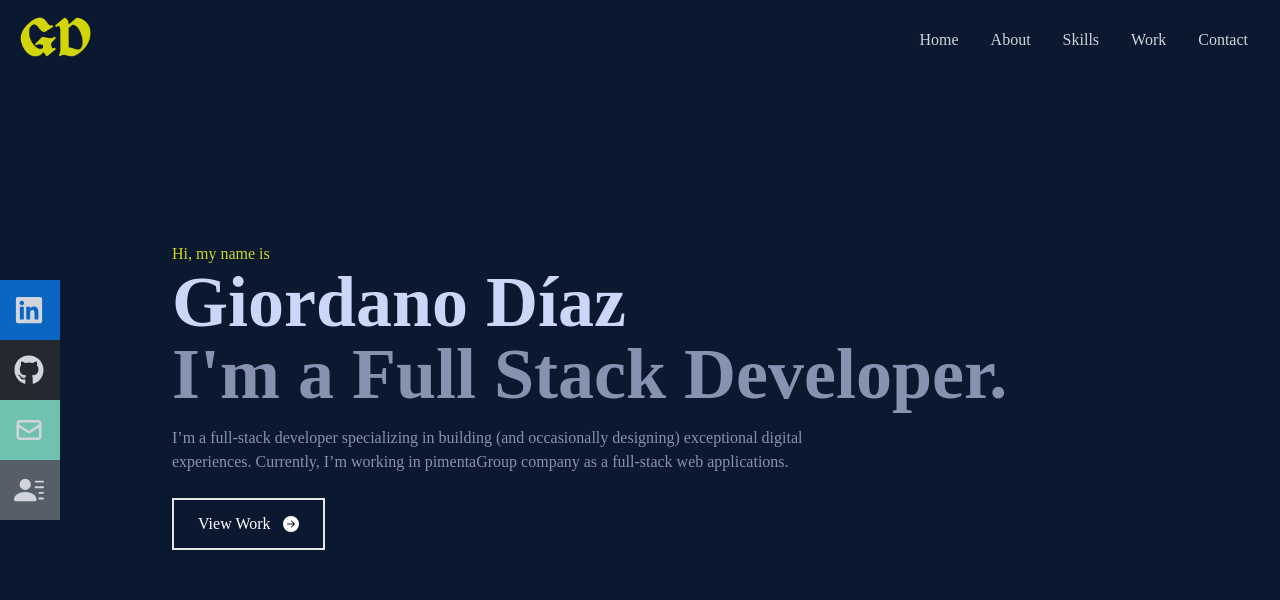
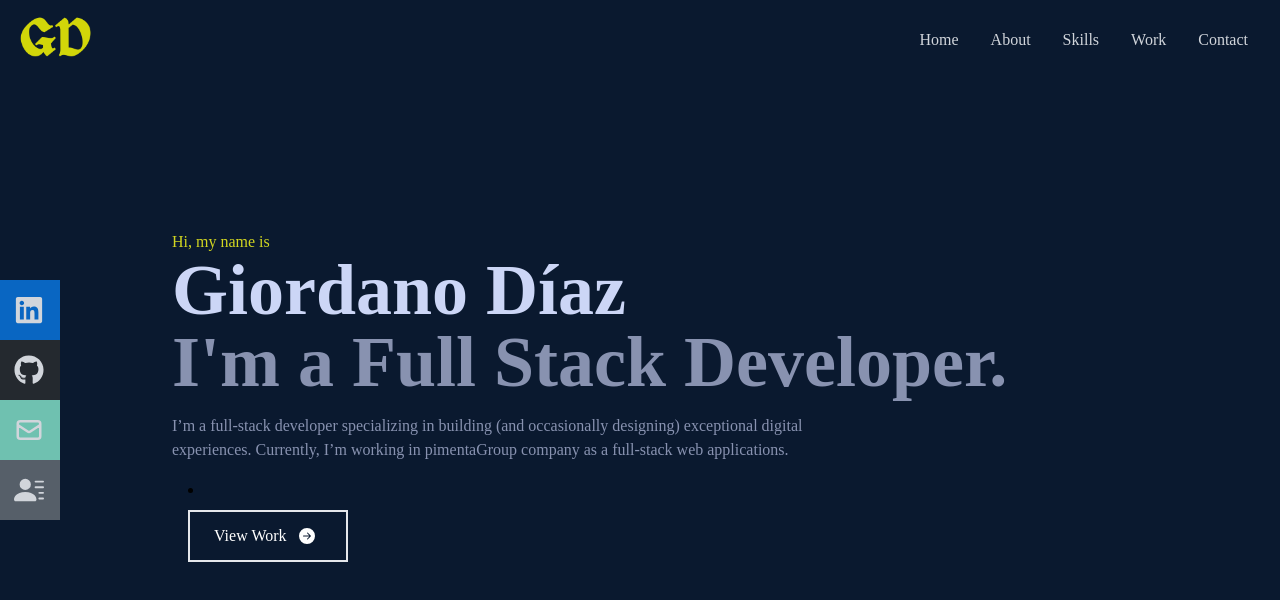
Before and after one commit to diazgio/diazgio.github.io, a React (Create React App) app: page / in a window 1280 px wide. Shown: the top 600 px of the page. Built offline with nearby package versions, Linux system fonts and the light colour scheme.

Commit message:
Fix view work link

```diff
--- a/src/components/Home.jsx
+++ b/src/components/Home.jsx
@@ -1,5 +1,6 @@
 import React from 'react';
 import { BsFillArrowRightCircleFill } from 'react-icons/bs';
+import { Link } from 'react-scroll';
 
 const Home = () => {
   return (
@@ -18,14 +19,14 @@ const Home = () => {
           designing) exceptional digital experiences. Currently, I’m working in
           pimentaGroup company as a full-stack web applications.
         </p>
-        <div>
-          <button className='text-white group border-2 px-6 py-3 my-2 flex items-center hover:bg-[#D2D621] hover:border-[#D2D621] hover:font-bold'>
+        <li>
+          <Link to='about' className='text-white group w-40 hover:w-[162px] border-2 px-6 py-3 my-2 flex items-center hover:bg-[#D2D621] hover:border-[#D2D621] hover:font-bold'>
             View Work
             <span className='group-hover:rotate-90 group-hover:translate-y-[-5px] duration-300 group-hover:text-white'>
               <BsFillArrowRightCircleFill className='ml-3'/>
             </span>
-          </button>
-        </div>
+          </Link>
+        </li>
       </div>
     </div>
   )
```
